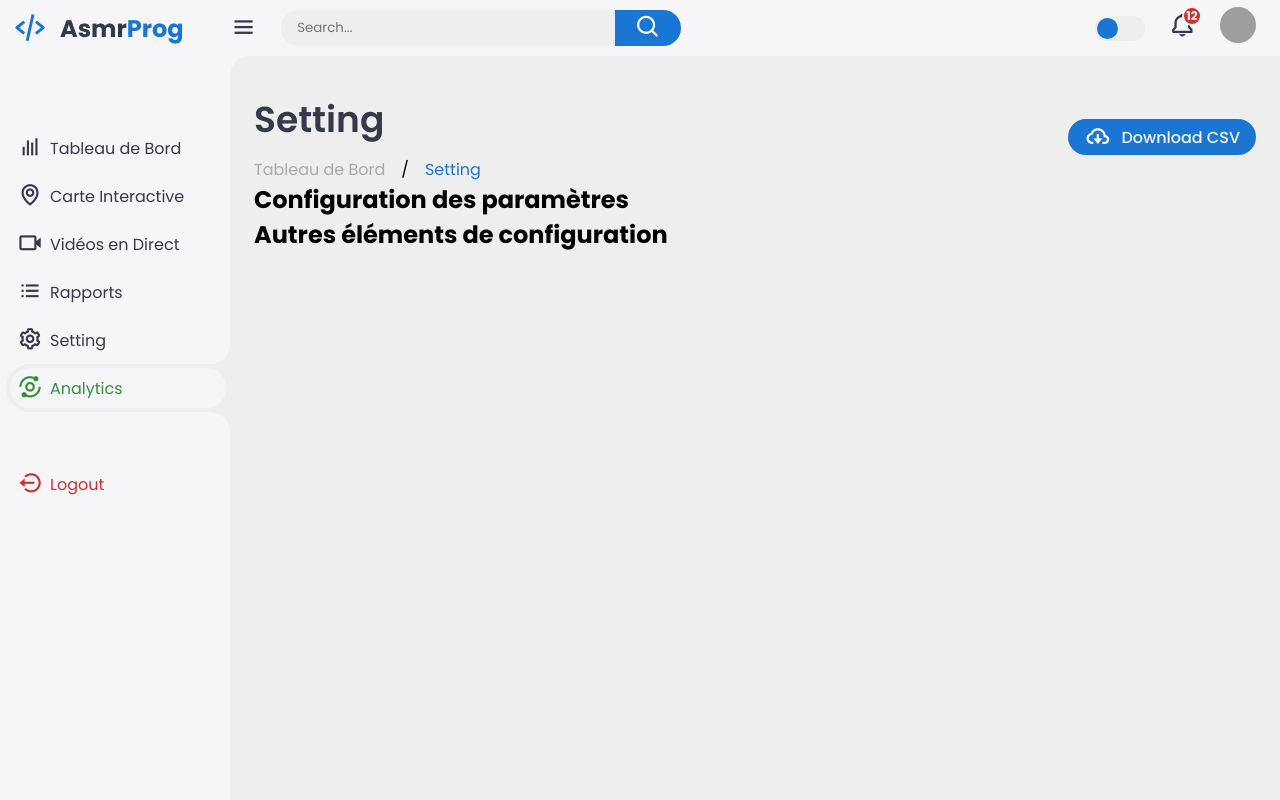
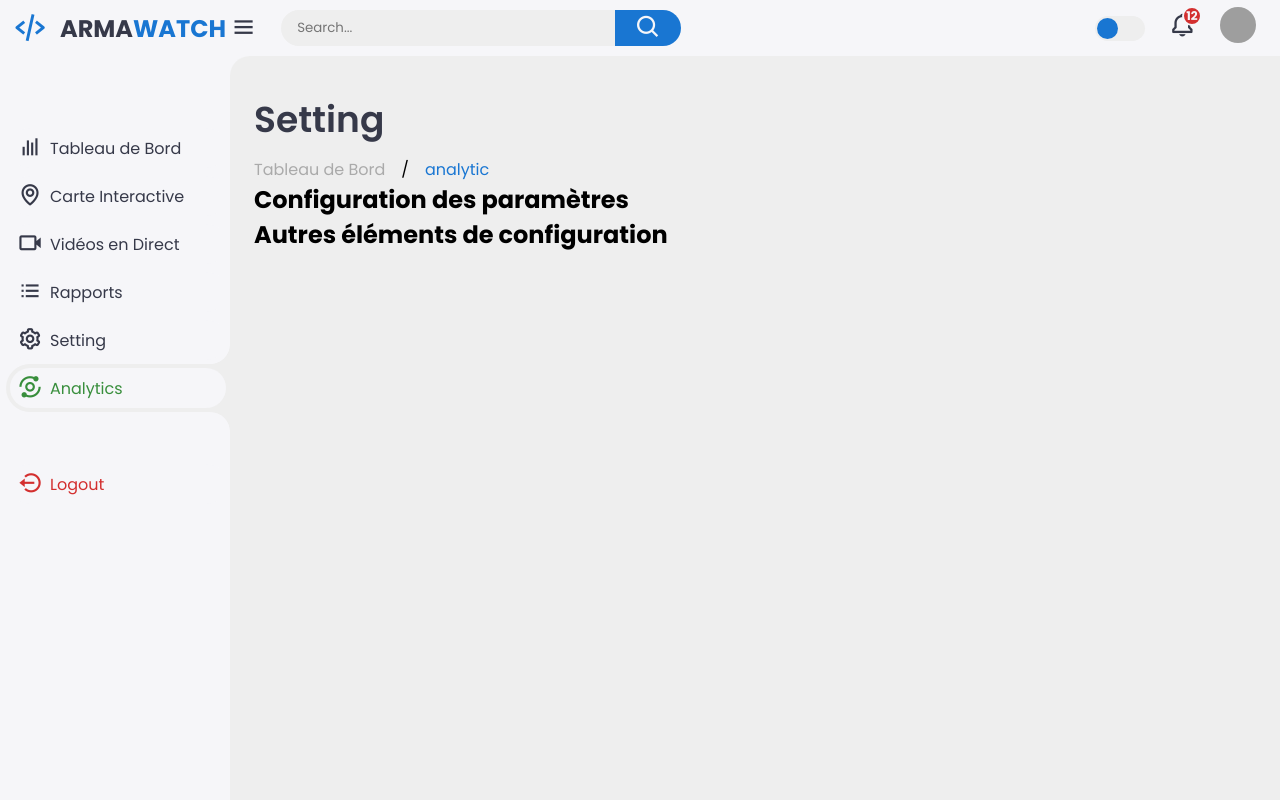
Before and after one commit to josephsamijona/armawatch, a Flask app: page /analytic in a window 1280 px wide. Run offline with Flask 3, Linux system fonts and the light colour scheme; the visitor is signed in with stand-in values (Sample User, id 1); grey boxes are pictures that could not be loaded.

Commit message:
elements deleted in html

```diff
--- a/templates/analytic.html
+++ b/templates/analytic.html
@@ -6,7 +6,7 @@
     <meta name="viewport" content="width=device-width, initial-scale=1.0">
     <link href='https://unpkg.com/boxicons@2.1.4/css/boxicons.min.css' rel='stylesheet'>
     <link rel="stylesheet" href="{{ url_for('static', filename='css/style.css') }}">
-    <title>Responsive Dashboard Design #2 | AsmrProg</title>
+    <title>système de sécurité | ARMAWATCH</title>
 </head>
 
 <body>
@@ -15,7 +15,7 @@
     <div class="sidebar">
         <a href="#" class="logo">
             <i class='bx bx-code-alt'></i>
-            <div class="logo-name"><span>Asmr</span>Prog</div>
+            <div class="logo-name"><span>ARMA</span>WATCH</div>
         </a>
         <ul class="side-menu">
             <li><a href="{{ url_for('dashboard') }}"><i class='bx bx-bar-chart'></i>Tableau de Bord</a></li>
@@ -67,13 +67,10 @@
                     <ul class="breadcrumb">
                         <li><a href="#">Tableau de Bord</a></li>
                         /
-                        <li><a href="#" class="active">Setting</a></li>
+                        <li><a href="#" class="active">analytic</a></li>
                     </ul>
                 </div>
-                <a href="#" class="report">
-                    <i class='bx bx-cloud-download'></i>
-                    <span>Download CSV</span>
-                </a>
+
             </div>
 
             <!-- Main Content of Setting Page -->
--- a/templates/setting.html
+++ b/templates/setting.html
@@ -6,7 +6,7 @@
     <meta name="viewport" content="width=device-width, initial-scale=1.0">
     <link href='https://unpkg.com/boxicons@2.1.4/css/boxicons.min.css' rel='stylesheet'>
     <link rel="stylesheet" href="{{ url_for('static', filename='css/style.css') }}">
-    <title>Responsive Dashboard Design #2 | AsmrProg</title>
+    <title>système de sécurité | ARMAWATCH</title>
 </head>
 
 <body>
@@ -15,7 +15,7 @@
     <div class="sidebar">
         <a href="#" class="logo">
             <i class='bx bx-code-alt'></i>
-            <div class="logo-name"><span>Asmr</span>Prog</div>
+            <div class="logo-name"><span>ARMA</span>WATCH</div>
         </a>
         <ul class="side-menu">
             <li><a href="{{ url_for('dashboard') }}"><i class='bx bx-bar-chart'></i>Tableau de Bord</a></li>
```
Also changed, not shown: templates/cctv.html (+3 -6 lines), templates/dashboard.html (+3 -6 lines), templates/map.html (+4 -7 lines), templates/rapport.html (+3 -6 lines).
